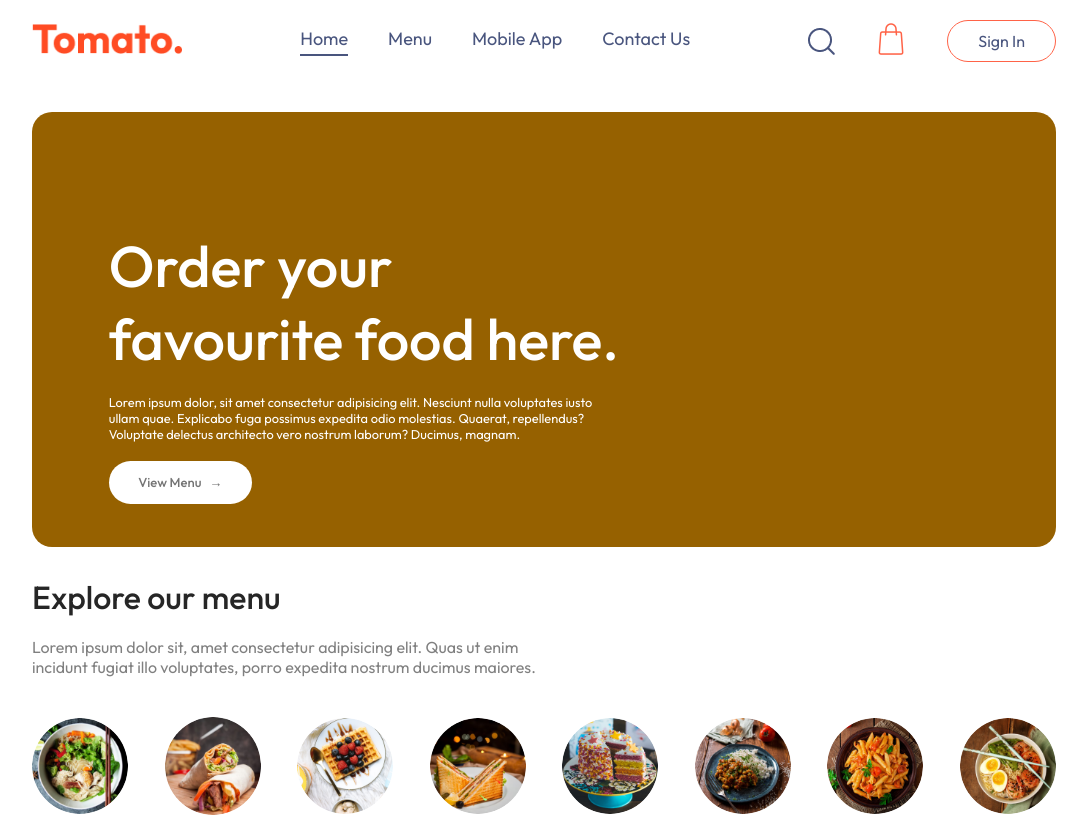
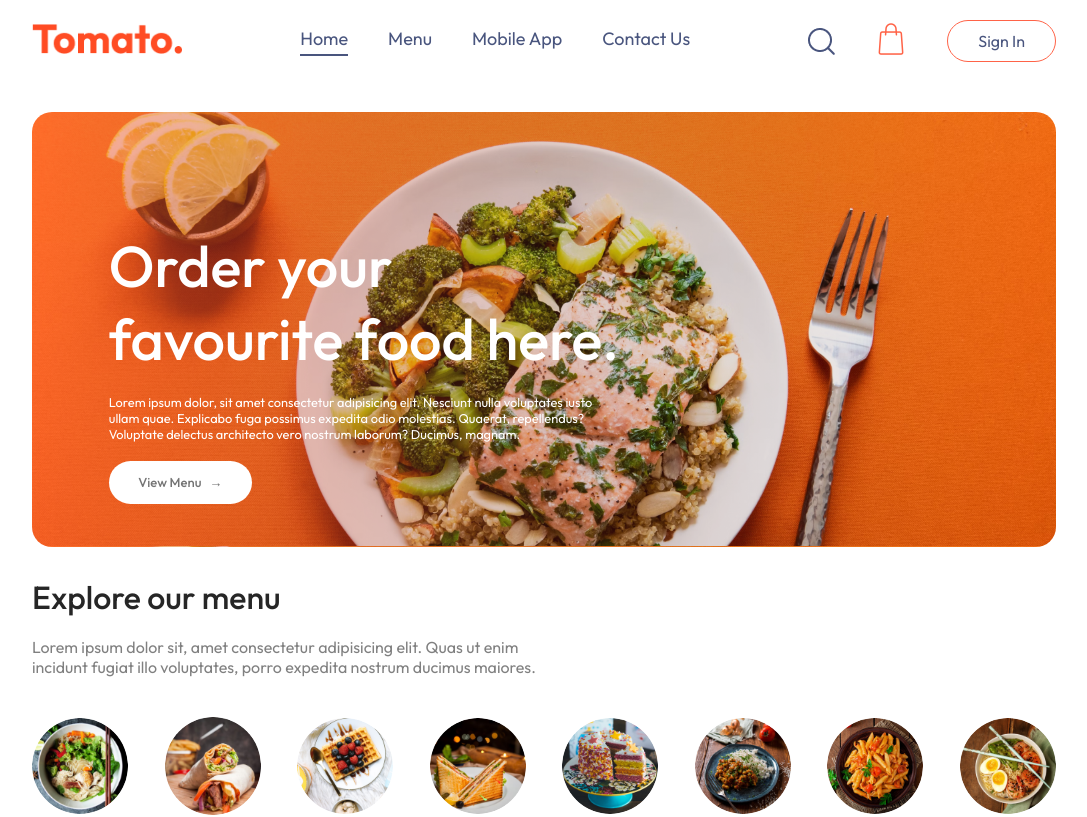
Before and after one commit to souravcodes1080/food-delivery, a React (Vite) app in the folder frontend/: page / in a window 1280 px wide. Shown: the top 817 px of the page, without its empty margins (96-1183 px from the left). Built offline with nearby package versions, Linux system fonts and the light colour scheme; no server answers.

Commit message:
header background

```diff
--- a/frontend/src/components/Header/header.css
+++ b/frontend/src/components/Header/header.css
@@ -2,7 +2,7 @@
 .header {
     height: 34vw;
     margin: 30px auto;
-    background-color: rgb(150, 97, 0) ;
+    background: url("../../assets/header_img.png") ;
     border-radius: 20px;
     background-size: contain;
     position: relative;
```
